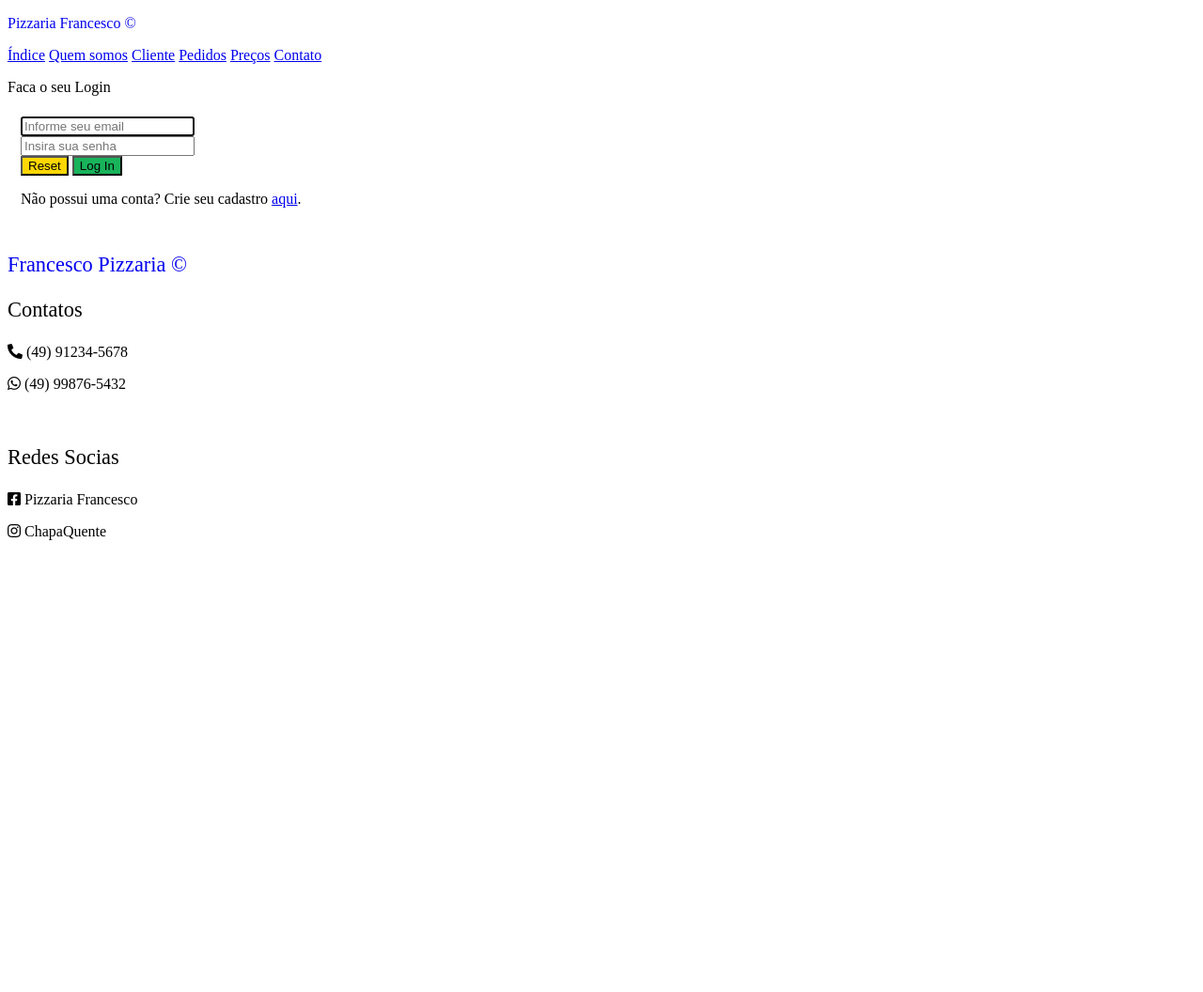
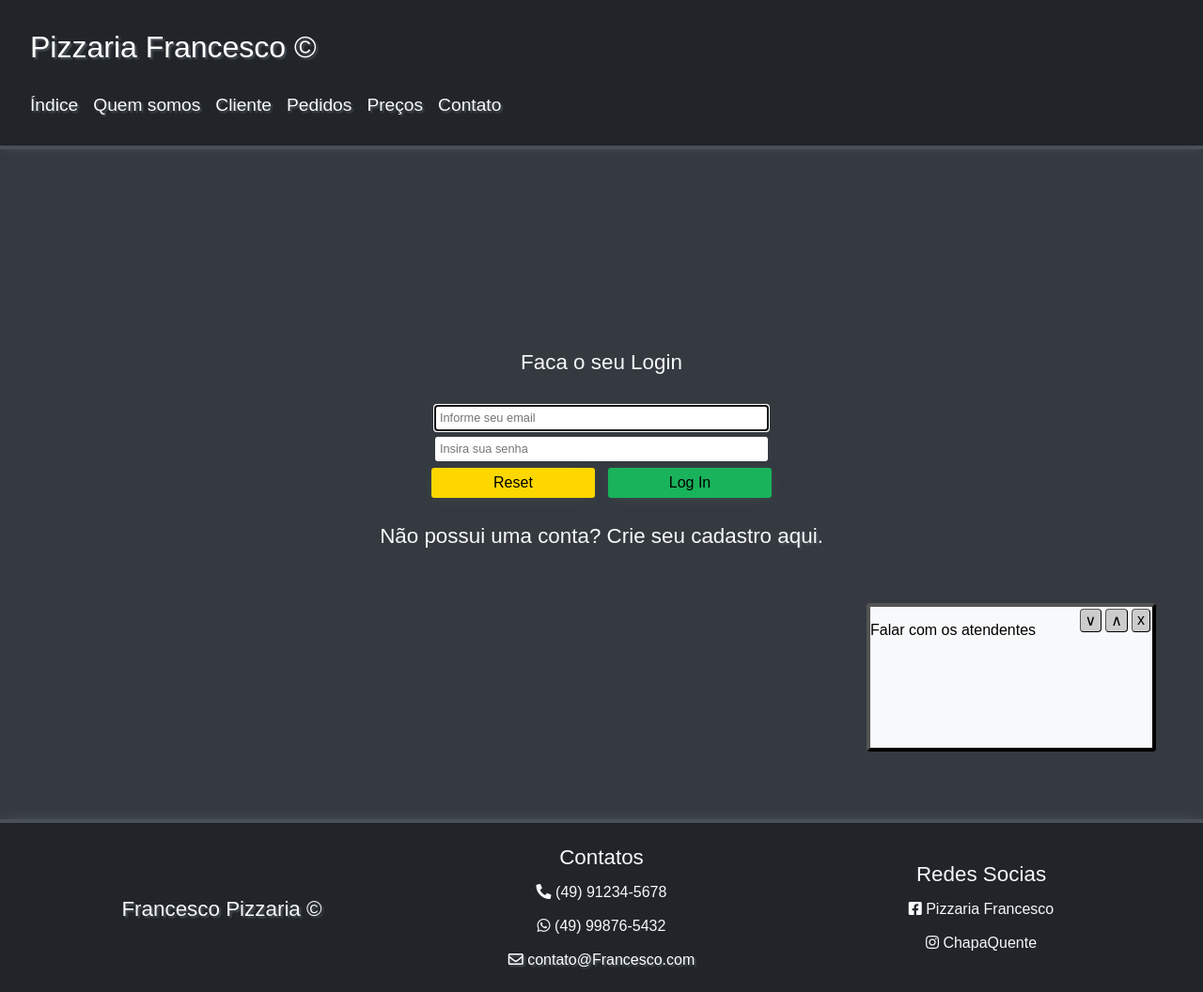
Before and after one commit to DouglasKosvoski/Pizzaria-Prog2, a PHP site: page /cliente.html in a window 1280 px wide; the page is wider, and only the part inside the window is pictured. Shown: that part at 94% size. Before the commit the page ends 575 px from the top of that part, so only its background shows below. Run offline with PHP 8.4, Linux system fonts and the light colour scheme; some libraries are stand-ins or nearby versions.

Commit message:
Nova paleta de cores e feito o Chat dos atendentes

```diff
--- a/src/cliente.html
+++ b/src/cliente.html
@@ -9,7 +9,8 @@
     <meta name="viewport" content="width=device-width, initial-scale=1.0">
 
     <!-- Icons & style -->
-    <link rel="stylesheet" href="../css/style.css">
+    <link rel="stylesheet" href="./css/style.css">
+    <script src="./js/app.js" charset="utf-8"></script>
     <link rel="stylesheet" href="https://pro.fontawesome.com/releases/v5.10.0/css/all.css" integrity="sha384-AYmEC3Yw5cVb3ZcuHtOA93w35dYTsvhLPVnYs9eStHfGJvOvKxVfELGroGkvsg+p" crossorigin="anonymous"/>
   </head>
   <body>
@@ -47,6 +48,15 @@
       </form>
     </main>
 
+    <div id="chat">
+      <p id="texto">Falar com os atendentes</p>
+      <div id="botoes">
+        <span id="minChat" class="chat-button" onclick="minimize_chat()">&or;</span>
+        <span id="maxChat" class="chat-button" onclick="maximize_chat()">&and;</span>
+        <span id="closeChat" class="chat-button" onclick="close_chat()">x</span>
+      </div>
+    </div>
+
     <!-- Contacts and Social Media -->
     <footer class="flex-container" style="top: 100%">
       <!-- Company Name -->
--- a/css/style.css
+++ b/src/css/style.css
@@ -1,29 +1,26 @@
 /*
-#3F2DA5
-#5038BC
-#6146D9
-#7354F4
-#7E6CFB
-#7E84F3
-#7D99ED
-#77ADE6
-#70C2DF
-#74D3DC
-#9EDFE5
-#C3EBEF
-#DDF3F5
-#F4FBFC
+  Palette
+  #212529
+  #343a40
+  #495057
+  #6c757d
+  #adb5bd
+  #ced4da
+  #dee2e6
+  #e9ecef
+  #f8f9fa
 
-background = #7E6CFB
-font-color = #F4FBFC
-head-footer= #6146D9
-head_footer_border = #77ADE6
-text/box shadow = #3F2DA5
- */
+  background = #343a40
+  font-color = #f8f9fa
+  head-footer= #212529
+  head_footer_border = #495057
+  text/box shadow = #495057
+  chat = #f8f9fa
+*/
 
 body {
-  background-color: #7E6CFB;
-  color: #F4FBFC;
+  background-color: #343a40;
+  color: #f8f9fa;
   font-family: sans-serif;
   font-weight: normal;
   overflow-x: hidden;
@@ -50,8 +47,8 @@ aside p {
 aside img {
   width: 100%;
   object-fit: fill;
-  -webkit-box-shadow: 0px 10px 15px -5px #3F2DA5;
-  box-shadow: 0px 10px 15px -5px #3F2DA5;
+  -webkit-box-shadow: 0px 10px 15px -5px #495057;
+  box-shadow: 0px 10px 15px -5px #495057;
   user-select: none;
 }
 
@@ -59,23 +56,23 @@ footer {
   /* position: absolute; */
   width: 100%;
   height: 40%;
-  background-color: #6146D9;
-  box-shadow: 0px -4px 15px -5px #3F2DA5;
-  border-top: 4px solid #77ADE6;
+  background-color: #212529;
+  box-shadow: 0px -4px 15px -5px #495057;
+  border-top: 4px solid #495057;
   margin-right: 50px;
 
 }
 
 a {
-  color: #F4FBFC;
-  text-shadow: 2px 2px 2px #3F2DA5;
+  color: #f8f9fa;
+  text-shadow: 2px 2px 2px #495057;
   text-decoration: none;
 }
 
 header {
-  background-color: #6146D9;
-  border-bottom: 4px solid #77ADE6;
-  box-shadow: 0px 4px 10px -5px #3F2DA5;
+  background-color: #212529;
+  border-bottom: 4px solid #495057;
+  box-shadow: 0px 4px 10px -5px #495057;
 }
 
 .center {
@@ -127,7 +124,7 @@ header {
   font-size: 2rem;
   max-width: 100%;
   line-height: 3rem;
-  text-shadow: 2px 2px 2px #3F2DA5;
+  text-shadow: 2px 2px 2px #495057;
 }
 
 .flex-container {
@@ -273,7 +270,7 @@ table.cardapio thead th {
   border-radius: 3px;
   border: 0;
   text-align: center;
-  box-shadow: 0px 2px 15px -5px #3F2DA5;
+  box-shadow: 0px 2px 15px -5px #495057;
   padding: 0.5rem;
 }
 .btn:hover {
@@ -315,10 +312,14 @@ input[type=number] {
   -moz-appearance: textfield;
 }
 
+#chat {
+  display: none;
+}
+
 @media only screen and (min-width: 700px){
   header {
-    background-color: #6146D9;
-    border-bottom: 4px solid #77ADE6;
+    background-color: #212529;
+    border-bottom: 4px solid #495057;
   }
   .title {
     margin: 0;
@@ -430,14 +431,17 @@ input[type=number] {
     opacity: 0.1;
   }
   .slogan {
+    text-align: center;
     font-size: 3rem;
     position: absolute;
     top: 50%;
     left: 50%;
+    margin: 0;
+    padding: 0;
     transform: translate(-50%,-50%);
     max-width: 50%;
     line-height: 4rem;
-    text-shadow: 2px 2px 2px #3F2DA5;
+    text-shadow: 2px 2px 2px #495057;
   }
   aside {
     display: inherit;
@@ -449,13 +453,13 @@ input[type=number] {
     float: right;
     font-style: italic;
     transform: translate(-50%, -50%);
-    text-shadow: 2px 2px 2px #3F2DA5;
+    text-shadow: 2px 2px 2px #495057;
   }
   footer {
     width: 100%;
     height: 40%;
-    background-color: #6146D9;
-    border-top: 4px solid #77ADE6;
+    background-color: #212529;
+    border-top: 4px solid #495057;
     /* margin-right: 50px; */
   }
   .quem-somos {
@@ -501,4 +505,32 @@ input[type=number] {
     width: 40%;
     border-radius: 3px;
   }
+  #chat{
+		display: flex;
+		color: black;
+		background-color: #f8f9fa;
+    border: 4px outset black;
+    border-radius: 4px;
+		width: 300px;
+		height: 150px;
+		position: fixed;
+		bottom: 0;
+		right: 50px;
+		align-items: flex-start;
+		justify-content: space-between;
+
+	}
+
+	#chat .chat-button{
+		background-color: #cccccc;
+    border: 1px outset black;
+    border-radius: 4px;
+		padding: 2px 5px;
+		margin: 2px;
+		cursor: pointer;
+	}
+
+	#chat #botoes{
+		display: flex;
+	}
 }
--- /dev/null
+++ b/src/js/app.js
@@ -0,0 +1,20 @@
+function minimize_chat() {
+  chat = document.getElementById("chat");
+  chat.style.height = '50px';
+  texto = document.getElementById("texto");
+  texto.innerHTML = 'Chat';
+  console.log("MIN");
+}
+
+function maximize_chat() {
+  chat = document.getElementById("chat");
+  chat.style.height = '150px';
+  texto = document.getElementById("texto");
+  texto.innerHTML = 'Falar com os atendentes';
+  console.log("MAX");
+}
+
+function close_chat() {
+  document.getElementById("chat").style.display = 'none';
+  console.log("Close");
+}
```
Also changed, not shown: src/cadastro.html (+11 -1 lines), src/contato.html (+11 -1 lines), src/index.html (+12 -2 lines), src/pedidos.html (+11 -1 lines), src/precos.html (+11 -1 lines), src/quemsomos.html (+11 -1 lines).
